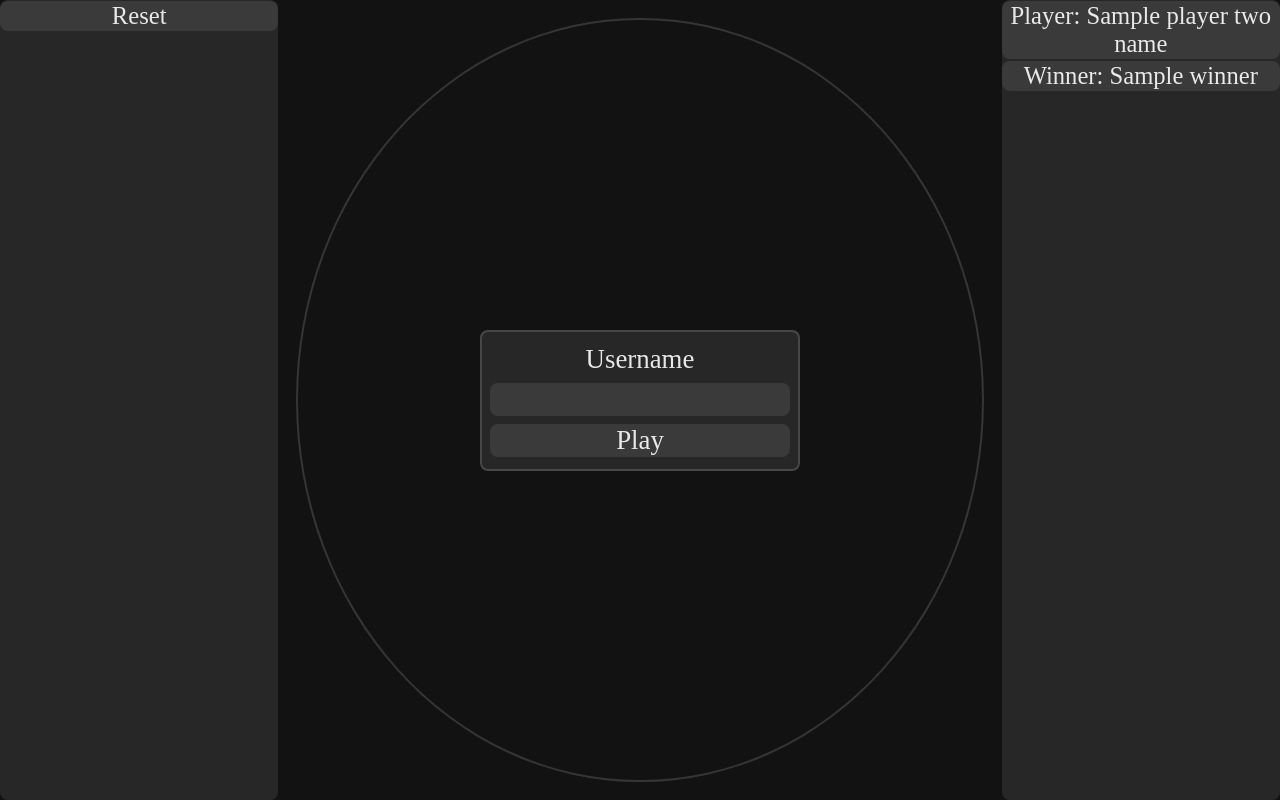
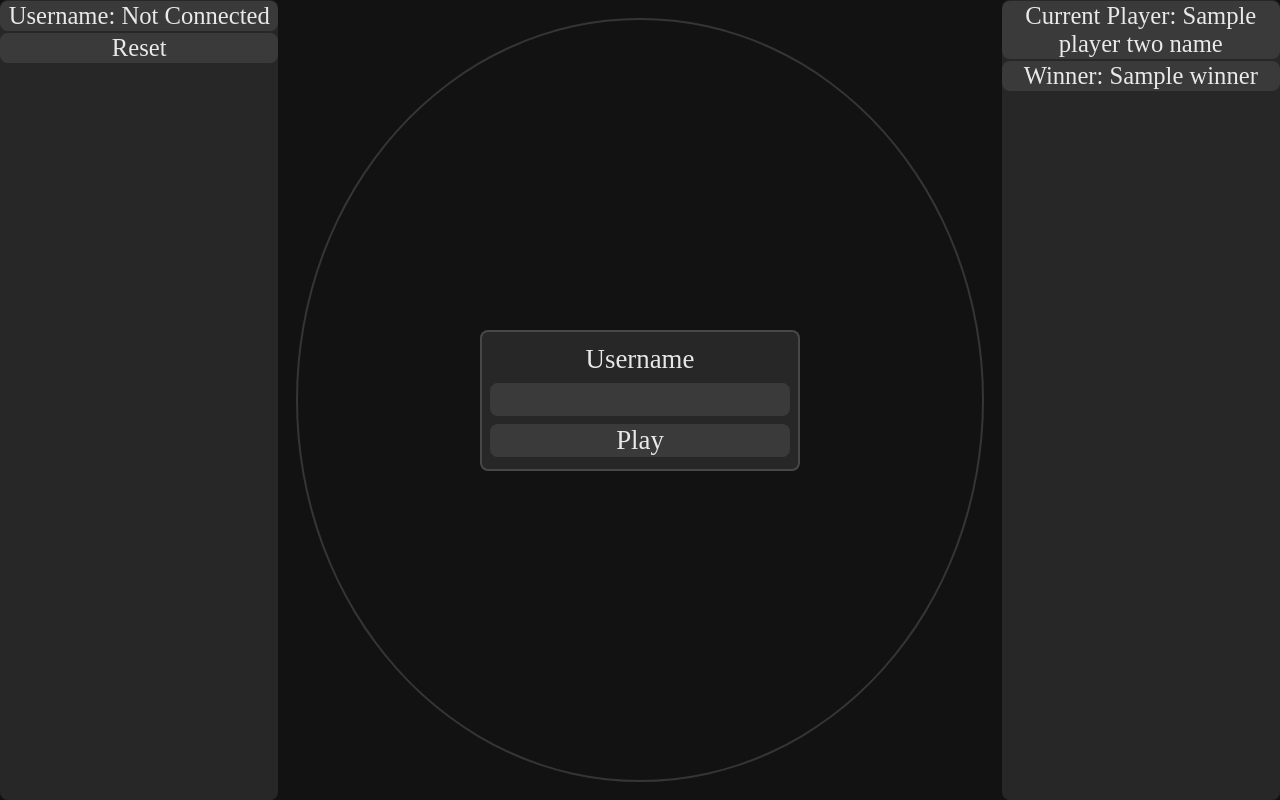
Before and after one commit to miki4920/ConnectFour, a Flask app: template templates/connect_four.html in a window 1280 px wide. Run offline with Flask 2, Linux system fonts and the light colour scheme; the template is opened without the code that fills it: most values are stand-ins (such as "Sample title", 1, 10 or a date in 2020); some libraries are stand-ins or nearby versions.

Commit message:
Added a display of multiplayer data such as player's colour

```diff
--- a/main.py
+++ b/main.py
@@ -40,7 +40,7 @@ class User:
 
 
 @app.route("/", methods=["GET"])
-def main():
+def index():
     board = generate_board()
     player = Config.player_one_name
     winner = ""
@@ -57,7 +57,7 @@ def on_connect(auth):
     username = auth.get("username")
     if username and username not in [player.username for player in current_players.values()]:
         current_players[request.sid] = (User(request.sid, username))
-        emit("connected")
+        emit("connected", {"display_username": username})
         emit("players", len(current_players), broadcast=True)
     else:
         raise ConnectionRefusedError('You must provide a unique username!')
@@ -77,19 +77,24 @@ def on_disconnect():
     leave_room(player.room, player.session_id)
 
 
+def multiplayer_player(user, opponent, room):
+    join_room(room, user.session_id)
+    user.room = room
+    remove_looking_for_multiplayer(user.session_id)
+    player = Config.player_one_name if user.player else Config.player_two_name
+    emit("multiplayer_data", {"username": user.username, "opponent": opponent.username, "colour": player},
+         to=user.session_id)
+
+
 @socketio.on("multiplayer")
-def multi_player_board():
+def multiplayer_index():
     user = current_players[request.sid]
     if len(looking_for_multiplayer) > 0:
         opponent = random.choice(list(looking_for_multiplayer))
         room = user.session_id + opponent.session_id
-        join_room(room, user.session_id)
-        join_room(room, opponent.session_id)
-        user.room = room
-        opponent.room = room
-        user.player = True
-        remove_looking_for_multiplayer(user.session_id)
-        remove_looking_for_multiplayer(opponent.session_id)
+        random.choice([user, opponent]).player = True
+        multiplayer_player(user, opponent, room)
+        multiplayer_player(opponent, user, room)
         emit("multiplayer", {"instructions": {}, "player": Config.player_one_name, "winner": "None"},
              room=room)
     else:
--- a/static/main.css
+++ b/static/main.css
@@ -108,3 +108,7 @@ p {
 .connect_four_element_R {
     background-color: rgba(255, 0, 0, 0.45);
 }
+
+.multiplayer_button {
+    display: none;
+}
--- a/static/main.js
+++ b/static/main.js
@@ -48,6 +48,9 @@ socket.on("connected", (message) => {
     username_form.style.display = "none"
     let mode_form = document.getElementById("mode_form")
     mode_form.style.display = "flex"
+    for (let [key, value] of Object.entries(message)) {
+        document.getElementById(key).innerText = "Username: " + value;
+    }
 })
 
 socket.on("players", (message) => {
@@ -67,7 +70,7 @@ function update_board(message) {
             element.classList.add("connect_four_element")
         }
     }
-    document.getElementById("player").innerHTML = "Player: " + player;
+    document.getElementById("player").innerHTML = "Current Player: " + player;
     document.getElementById("winner").innerHTML = "Winner: " + winner;
 }
 
@@ -75,11 +78,24 @@ socket.on('update', (message) => {
     update_board(message)
 });
 
+function show_buttons(message) {
+    let buttons = document.getElementsByClassName("multiplayer_button");
+    for(let button of buttons) {
+        console.log(button.id)
+        button.innerHTML = button.innerHTML + message[button.id];
+        button.style.display = "inline-block";
+    }
+}
+
 socket.on('multiplayer', (message) => {
     document.getElementById("entry_form").style.display = "none";
     update_board(message)
 });
 
+socket.on('multiplayer_data', (message) => {
+    show_buttons(message)
+})
+
 socket.on("connect_error", (err) => {
     let button = document.getElementById("submit_username")
     button.style.background = "rgba(255, 0, 0, 0.45)";
--- a/templates/connect_four.html
+++ b/templates/connect_four.html
@@ -27,6 +27,8 @@
     </div>
     <div class="main">
         <div class="side_panel">
+            <button type="button" id="display_username">Username: Not Connected</button>
+            <button type="button" id="colour" class="multiplayer_button">Your Colour: </button>
             <button type="button" class="clickable" onclick="send_command('reset')">Reset</button>
         </div>
         <div id="connect_four">
@@ -49,7 +51,7 @@
             {% endfor %}
         </div>
         <div class="side_panel">
-            <button type="button" id="player">Player:
+            <button type="button" id="player">Current Player:
                 {% if player %}{{ player_one_name }}{% else %}{{ player_two_name }}{% endif %}</button>
             <button type="button" id="winner">Winner: {% if winner %}{{ winner }}{% else %}None{% endif %}</button>
         </div>
```
